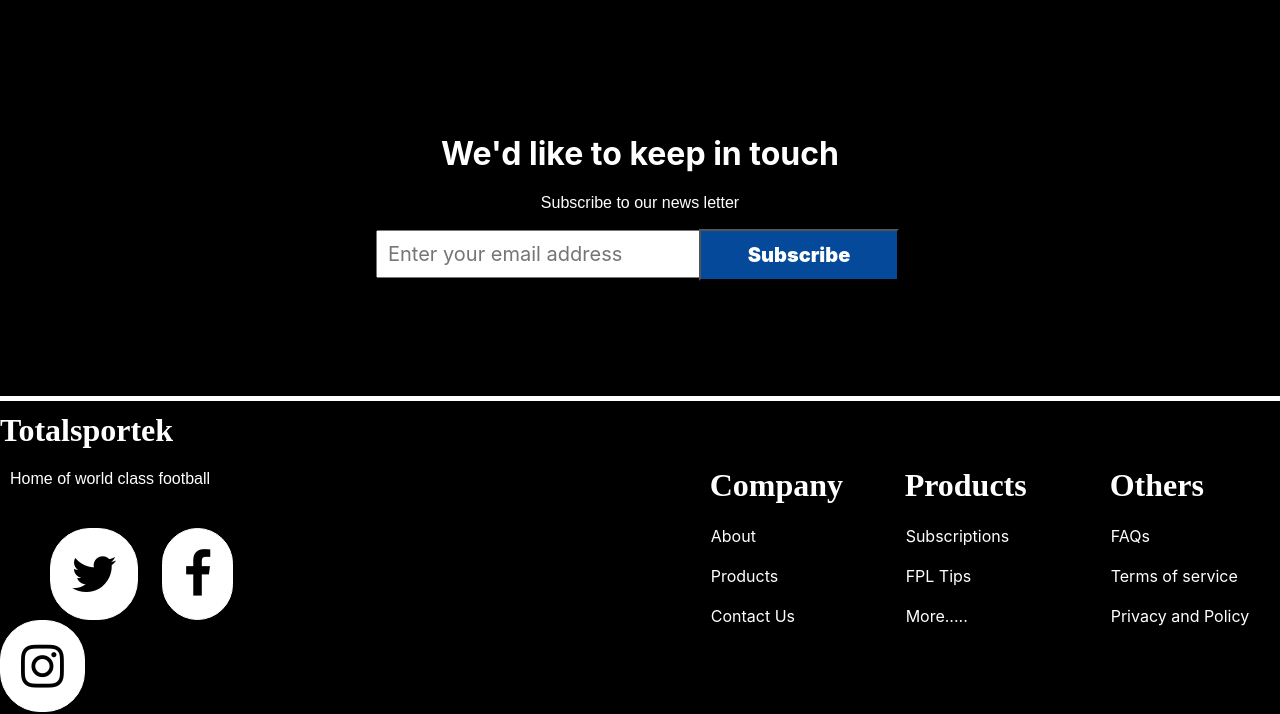
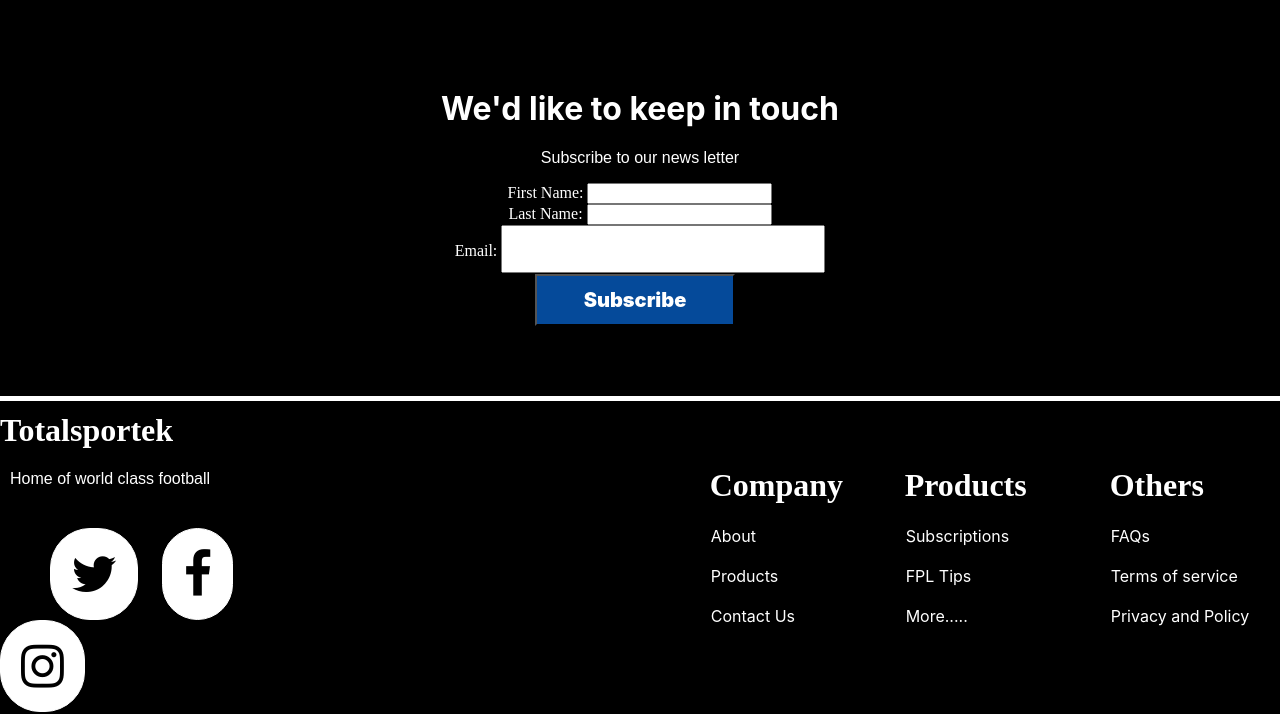
Before and after one commit to sandipbixta/allstreamfree.live, a plain HTML site: page index.html in a window 1280 px wide. Shown: the part 109-823 px from the top of the page. Drawn offline with Linux system fonts and the light colour scheme.

Commit message:
Create form on the footer

```diff
--- a/index.html
+++ b/index.html
@@ -29,9 +29,14 @@
     <div class="container10" id="bottom">
         <h1>We'd like to keep in touch</h1>
         <p>Subscribe to our news letter</p>
-        <form action="#" class="inline-form">
-            <input type="email" id="email1" placeholder="Enter your email address">
-            <input type="submit" value="Subscribe" id="submit">
+        <form action="http://localhost:3000/formData" id="form" method="POST">
+            <label class="label" for="fname"> First Name: </label>
+            <input class="input" type="text" id="fname" name="firstName" required><br>
+            <label class="label" for="lname">Last Name: </label>
+            <input class="input" type="text" id="lname" name="lastName" required><br>
+            <label class="label" for="email1">Email: </label>
+            <input class="input" type="email" id="email1" name="email" required><br>
+            <input type="submit" value="Subscribe" id="submit"><br>
         </form>
     </div>
 </div>
```
